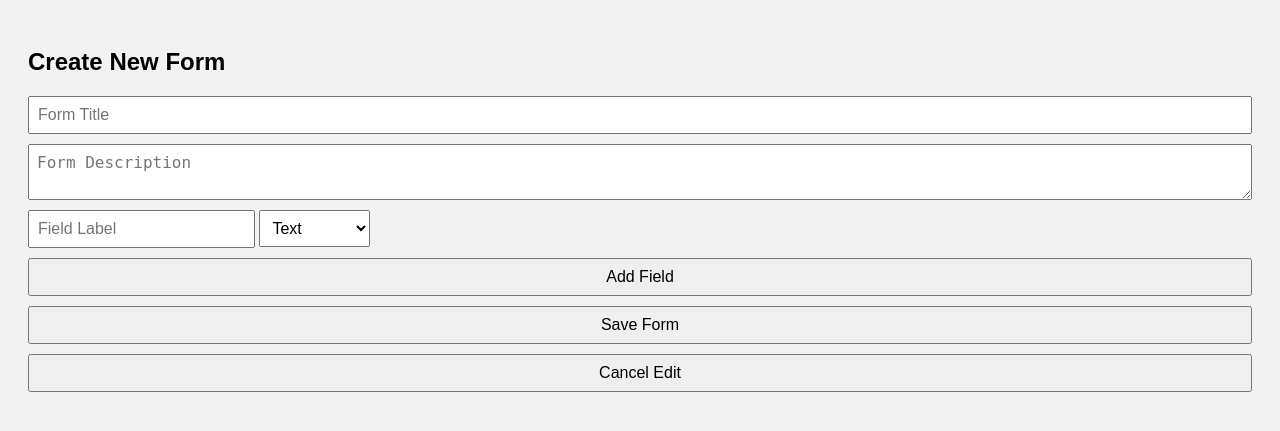
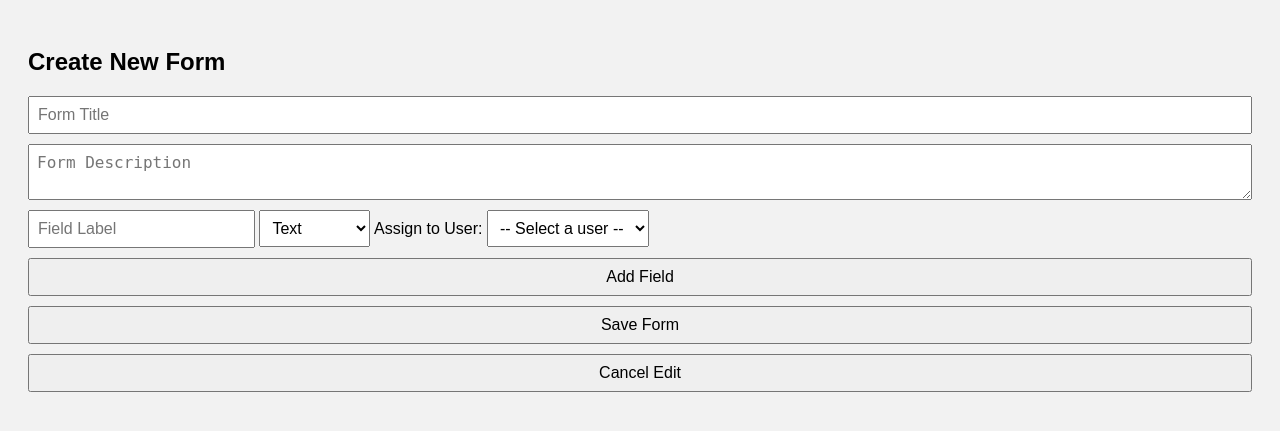
Before and after one commit to arjun-ms/EasyForms, a FastAPI app: page /form-builder in a window 1280 px wide. Shown: the top 431 px of the page. Run offline with FastAPI, Linux system fonts and the light colour scheme.

Commit message:
feat: Show form-to-user assignments

```diff
--- a/static/js/form-builder.js
+++ b/static/js/form-builder.js
@@ -1,3 +1,31 @@
+async function loadUsersDropdown() {
+  const token = localStorage.getItem("access_token");
+  const dropdown = document.getElementById("assign-user");
+
+  try {
+    const res = await fetch("/user/users", {
+      headers: {
+        Authorization: "Bearer " + token
+      }
+    });
+
+    if (!res.ok) throw new Error("Failed to fetch users");
+
+    const users = await res.json();
+    users.forEach(user => {
+      const option = document.createElement("option");
+      option.value = user.id;
+      option.textContent = user.username;
+      dropdown.appendChild(option);
+    });
+  } catch (err) {
+    console.error("Error loading users:", err);
+    displayError("Failed to load user list");
+  }
+}
+
+
+
 // Add field to the form
 function addField() {
   const container = document.getElementById("fields");
@@ -21,6 +49,7 @@ function cancelEdit() {
   localStorage.removeItem("edit_form_id");
   window.location.href = "/admin";
 }
+
 // Display error message
 function displayError(message) {
   const errorBox = document.getElementById("error-message");
@@ -44,35 +73,40 @@ async function preloadFormData(formId) {
     const form = await res.json();
 
     document.querySelector("[name='title']").value = form.title;
-    document.querySelector("[name='description']").value =
-      form.description || "";
+    document.querySelector("[name='description']").value = form.description || "";
 
+    // Assigned user block setup
+    const assignedBlock = document.getElementById("assigned-user-block");
+    const usernameBlock = document.getElementById("assigned-user-name");
+    const assignUserContainer = document.getElementById("assign-user-container");
+
+    if (form.assigned_to) {
+      // Assigned to someone → show block, hide dropdown
+      assignedBlock.style.display = "block";
+      assignUserContainer.style.display = "none";
+      usernameBlock.textContent = form.assigned_to.username;
+    } else {
+      assignedBlock.style.display = "none";
+      assignUserContainer.style.display = "block";
+    }
+
+    // Clear and populate fields
     const fieldContainer = document.getElementById("fields");
-    fieldContainer.innerHTML = ""; // clear default field
+    fieldContainer.innerHTML = "";
 
     (form.fields || []).forEach((f) => {
       const group = document.createElement("div");
       group.className = "field-group";
 
       group.innerHTML = `
-          <input type="text" name="label" placeholder="Field Label" value="${
-            f.label
-          }" />
-          <select name="type">
-            <option value="text" ${
-              f.field_type === "text" ? "selected" : ""
-            }>Text</option>
-            <option value="number" ${
-              f.field_type === "number" ? "selected" : ""
-            }>Number</option>
-            <option value="dropdown" ${
-              f.field_type === "dropdown" ? "selected" : ""
-            }>Dropdown</option>
-            <option value="checkbox" ${
-              f.field_type === "checkbox" ? "selected" : ""
-            }>Checkbox</option>
-          </select>
-        `;
+        <input type="text" name="label" placeholder="Field Label" value="${f.label}" />
+        <select name="type">
+          <option value="text" ${f.field_type === "text" ? "selected" : ""}>Text</option>
+          <option value="number" ${f.field_type === "number" ? "selected" : ""}>Number</option>
+          <option value="dropdown" ${f.field_type === "dropdown" ? "selected" : ""}>Dropdown</option>
+          <option value="checkbox" ${f.field_type === "checkbox" ? "selected" : ""}>Checkbox</option>
+        </select>
+      `;
 
       fieldContainer.appendChild(group);
     });
@@ -82,8 +116,12 @@ async function preloadFormData(formId) {
   }
 }
 
+
+
 // Form submit logic (create or update)
 document.addEventListener("DOMContentLoaded", async () => {
+  await loadUsersDropdown();
+
   document.getElementById("add-field-btn").addEventListener("click", addField);
 
   const editFormId = localStorage.getItem("edit_form_id");
@@ -146,6 +184,24 @@ document.addEventListener("DOMContentLoaded", async () => {
           const error = await response.json();
           throw new Error(error.detail || "Failed to save form.");
         }
+        const createdForm = await response.json();
+
+        const selectedUserId = document.getElementById("assign-user").value;
+        if (!editFormId && selectedUserId) {
+          const assignRes = await fetch(`/forms/${createdForm.id}/assign`, {
+            method: "POST",
+            headers: {
+              "Content-Type": "application/json",
+              Authorization: "Bearer " + token
+            },
+            body: JSON.stringify({ user_id: parseInt(selectedUserId) })
+          });
+
+          if (!assignRes.ok) {
+            const assignError = await assignRes.json();
+            throw new Error(assignError.detail || "Failed to assign form to user.");
+          }
+        }
 
         alert(editFormId ? "Form updated!" : "Form created!");
         localStorage.removeItem("edit_form_id");
--- a/templates/form-builder.html
+++ b/templates/form-builder.html
@@ -18,6 +18,11 @@
           <option value="dropdown">Dropdown</option>
           <option value="checkbox">Checkbox</option>
         </select>
+        <!-- ASSIGN TO A USER -->
+        <label for="assign-user">Assign to User:</label>
+        <select name="assign_user" id="assign-user" required>
+          <option value="">-- Select a user --</option>
+        </select>
       </div>
     </div>
     <button type="button" id="add-field-btn">Add Field</button>
```
Also changed, not shown: backend/routers/forms.py (+23 -3 lines), backend/schemas.py (+9 -0 lines), static/js/fetch-forms.js (+21 -2 lines).
